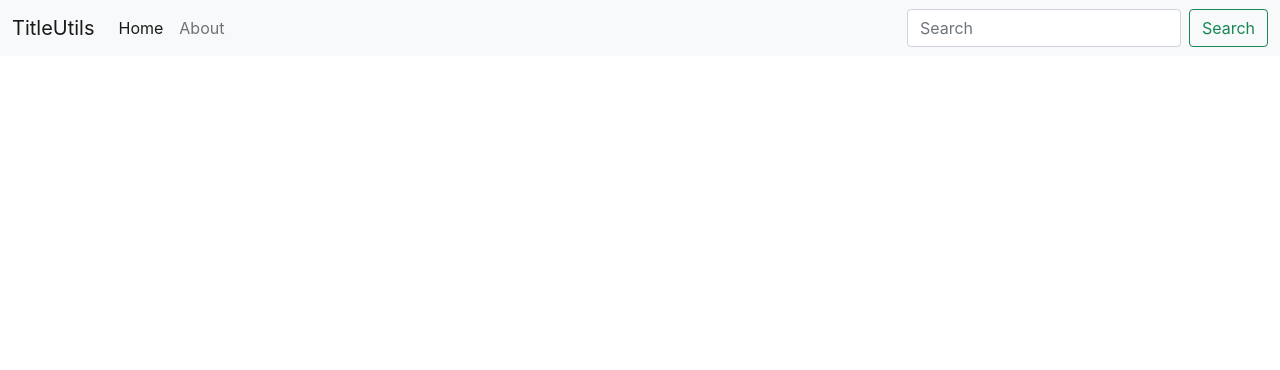
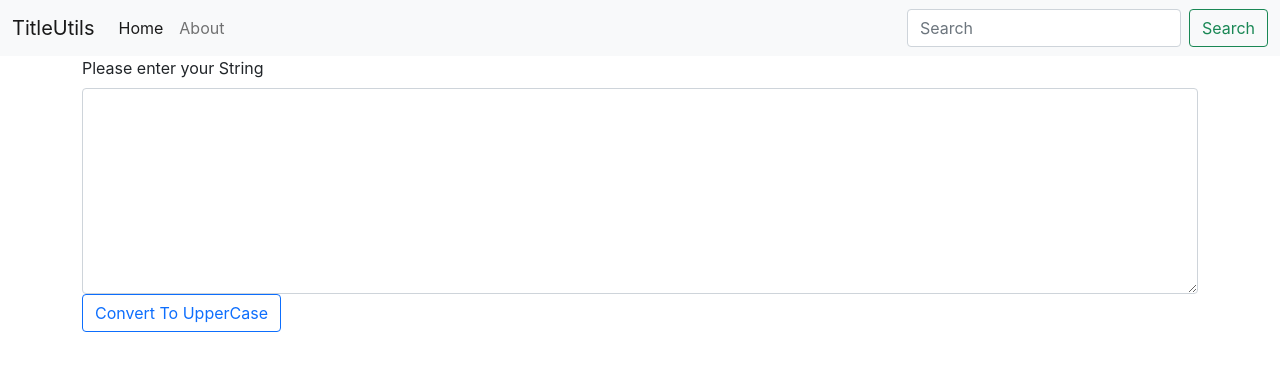
Before and after one commit to r95krishna/TextUtils, a React (Create React App) app: page / in a window 1280 px wide. Shown: the top 370 px of the page. Built offline with nearby package versions, Linux system fonts and the light colour scheme.

Commit message:
created component TextForm

```diff
--- a/src/App.js
+++ b/src/App.js
@@ -1,6 +1,7 @@
 
 import './App.css';
 import Navbar from './components/Navbar';
+import TextForm from './components/TextForm';
 
 function App() {
 
@@ -9,6 +10,8 @@ function App() {
     <>
        {/* <Navbar title="Textutils" aboutext="aboutext" />   */}
        <Navbar title="TitleUtils"/>
+       <div className='container'><TextForm heading="Please enter your String"/></div>
+
     </>
   );
 }
--- /dev/null
+++ b/src/components/TextForm.js
@@ -0,0 +1,26 @@
+import React from 'react'
+import PropTypes from 'prop-types';
+
+export default function TextForm(props) {
+  return (
+    <>
+        <div className="mb-3">
+            <div>
+                <label htmlFor="exampleFormControlTextarea1" className="form-label">{props.heading}</label>
+                <textarea className="form-control" id="mybox" rows="8"></textarea>
+            </div>
+
+                <button type="button" className="btn btn-outline-primary">Convert To UpperCase</button>
+
+        </div>
+    </>
+  )
+}
+
+TextForm.propTypes={
+        heading: PropTypes.string.isRequired
+}
+
+// TextForm.defaultProps={
+//     heading:"Please enter your String",
+// }
```
